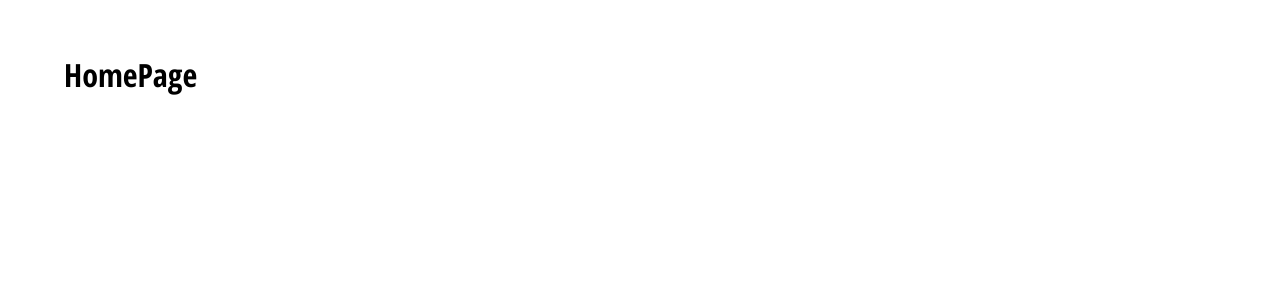
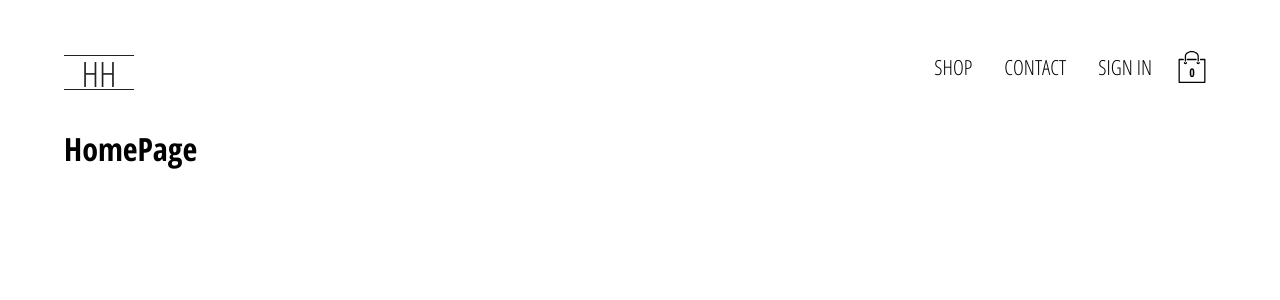
Before and after one commit to akoreh/hh_clothing, a React (Create React App) app: page / in a window 1280 px wide. Shown: the top 300 px of the page. Built offline with nearby package versions, Linux system fonts and the light colour scheme.

Commit message:
Added NavBar component to App

```diff
--- a/src/App.jsx
+++ b/src/App.jsx
@@ -2,11 +2,13 @@ import React from 'react';
 
 import { Switch, Route } from 'react-router-dom';
 
+import NavBar from './components/NavBar/NavBar';
 import GlobalStyle from './global.styles';
 
 const App = () => (
   <React.Fragment>
     <GlobalStyle />
+    <NavBar />
     <Switch>
       <Route exact path="/" render={()=> <h1>HomePage</h1>}/>
     </Switch>
```
